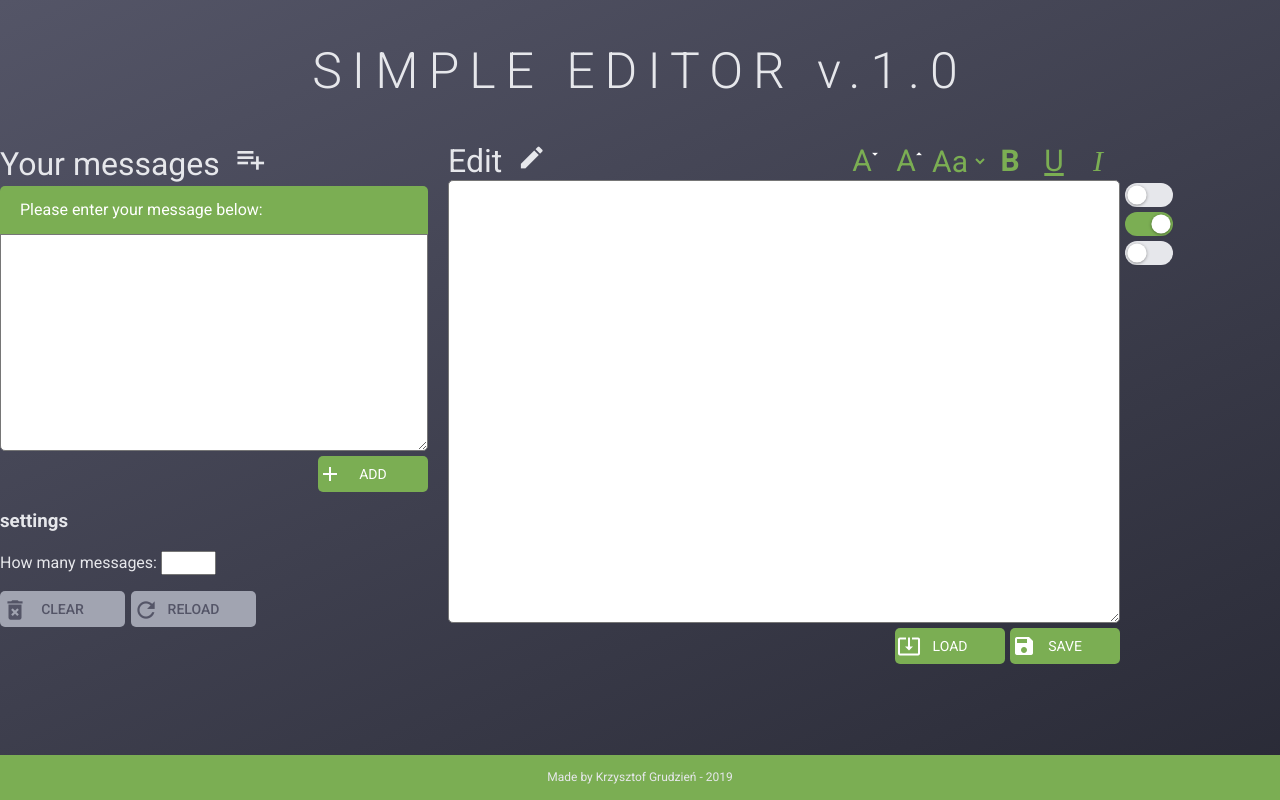
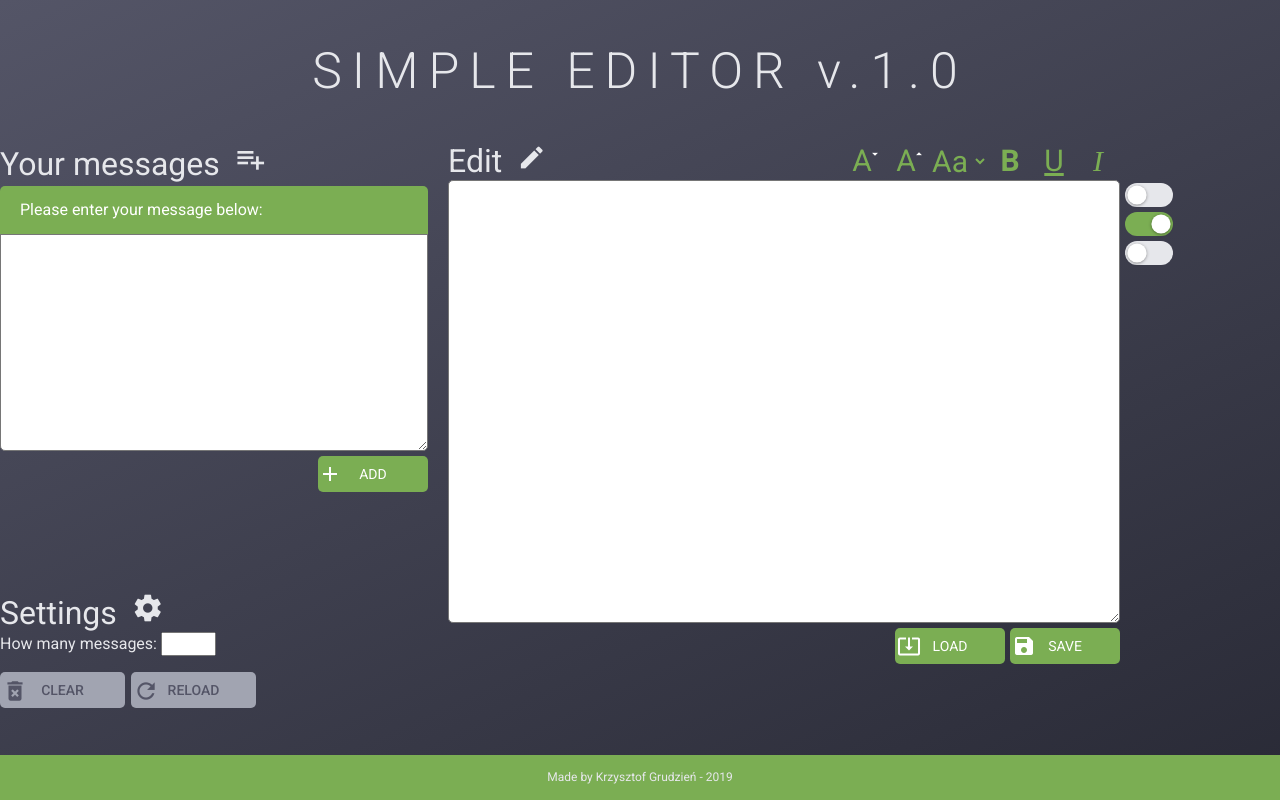
Before and after one commit to KrzysztofGrudzien/simple-editor, a website: page src/content/index.html in a window 1280 px wide. Drawn offline with nearby package versions, Linux system fonts and the light colour scheme; files that its build step writes are made by us from their sources.

Commit message:
feat: add settings header

```diff
--- a/src/content/index.html
+++ b/src/content/index.html
@@ -35,7 +35,8 @@
                     </form>
                 </div>
                 <div class="messages__settings">
-                    <h3 class="message__settings-header">settings</h3>
+                    <h3 class="messages__settings-header">Settings<span
+                            class="material-icons material-icons--settings">settings</span></h3>
                     <label for="amount" class="messages__settings-label">How many messages:</label>
                     <input type="number" min="1" max="20" name="amount" id="amount"
                         class="messages__settings-input messages__settings-input--js">
--- a/src/scss/layout/_content.scss
+++ b/src/scss/layout/_content.scss
@@ -114,9 +114,18 @@
                 }
         }
     }
+
+    &__settings-header {
+        margin: 100px 0 0 0;
+        font-size: 32px;
+        font-weight: 400;
+
+        .material-icons--settings {
+            font-size: 32px;
+            margin-left: 15px;
+        }
+    }
 }
-
-
 
 /* -------------- SIDEBAR -------------- */
 
```
